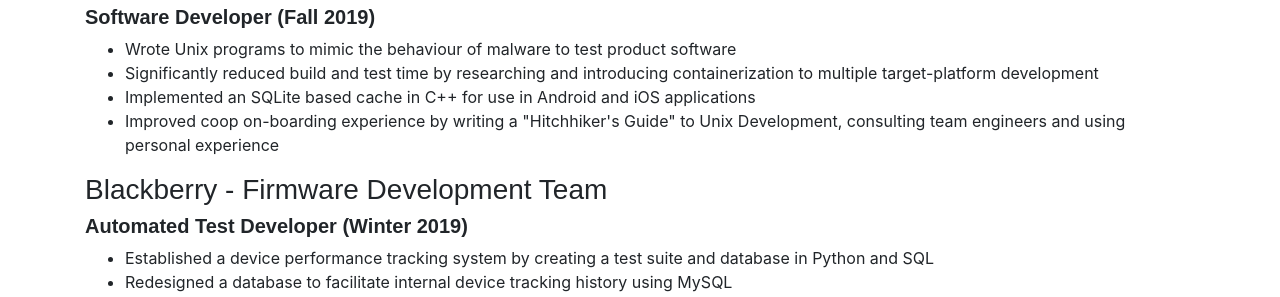
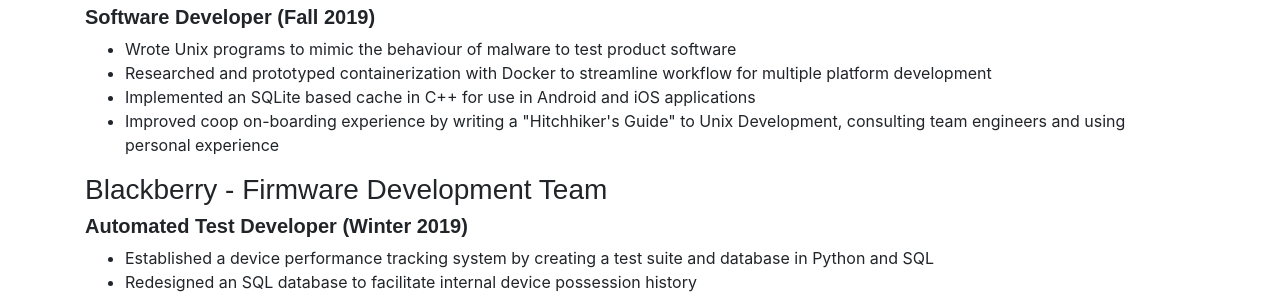
Before and after one commit to rongayowsky/rongayowsky.github.io, a plain HTML site: page index.html in a window 1280 px wide. Shown: the part 495-792 px from the top of the page. Drawn offline with nearby package versions, Linux system fonts and the light colour scheme.

Commit message:
Updated resume content

```diff
--- a/index.html
+++ b/index.html
@@ -100,7 +100,7 @@
     <h5>Software Developer (Fall 2019)</h5>
     <ul>
         <li>Wrote Unix programs to mimic the behaviour of malware to test product software</li>
-        <li>Significantly reduced build and test time by researching and introducing containerization to multiple target-platform development</li>
+        <li>Researched and prototyped containerization with Docker to streamline workflow for multiple platform development</li>
         <li>Implemented an SQLite based cache in C++ for use in Android and iOS applications</li>
         <li>Improved coop on-boarding experience by writing a "Hitchhiker's Guide" to Unix Development, consulting team engineers and using personal experience</li>
     </ul>
@@ -109,7 +109,7 @@
     <h5>Automated Test Developer (Winter 2019)</h5>
     <ul>
         <li>Established a device performance tracking system by creating a test suite and database in Python and SQL</li>
-        <li>Redesigned a database to facilitate internal device tracking history using MySQL</li>
+        <li>Redesigned an SQL database to facilitate internal device possession history</li>
         <li>Built a Python script to upload automated test results to TestRail</li>
         <li>Wrote automated test scripts in Python for device firmware and bootchain security</li>
     </ul>
```
